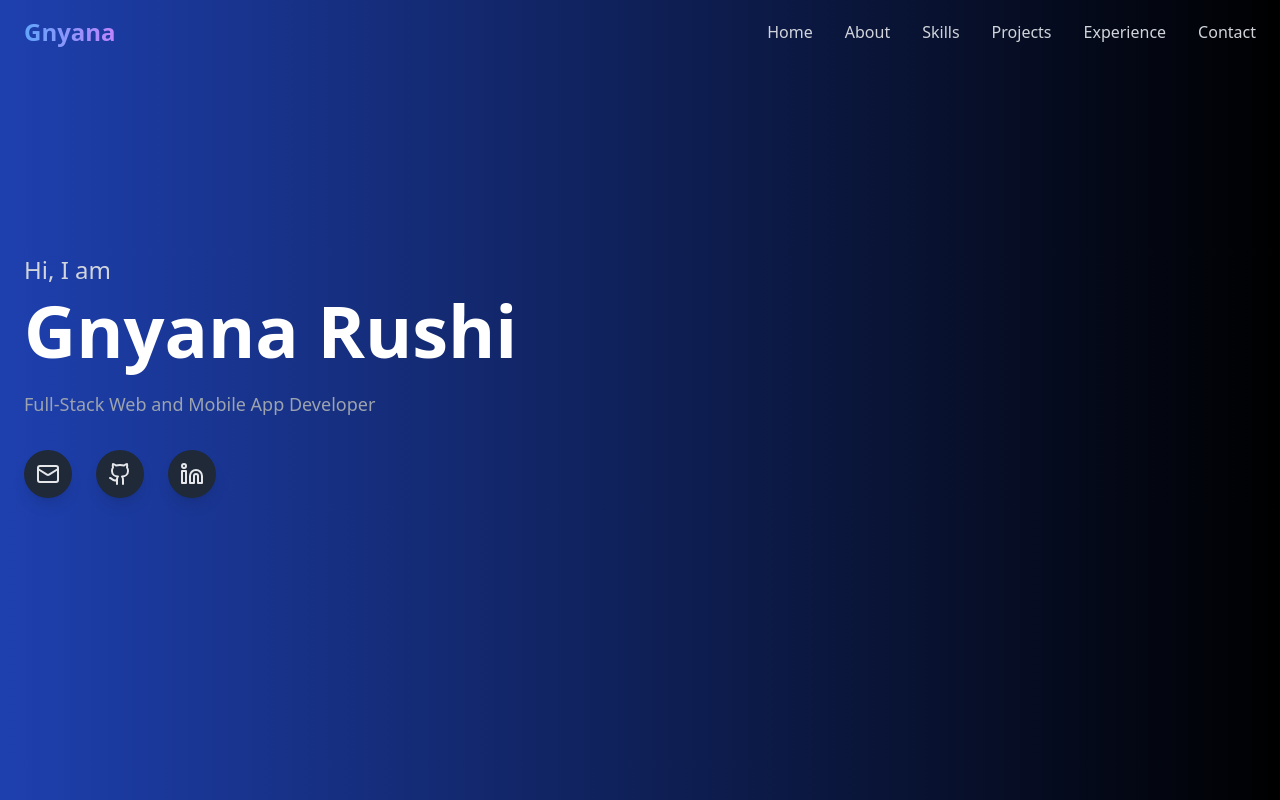
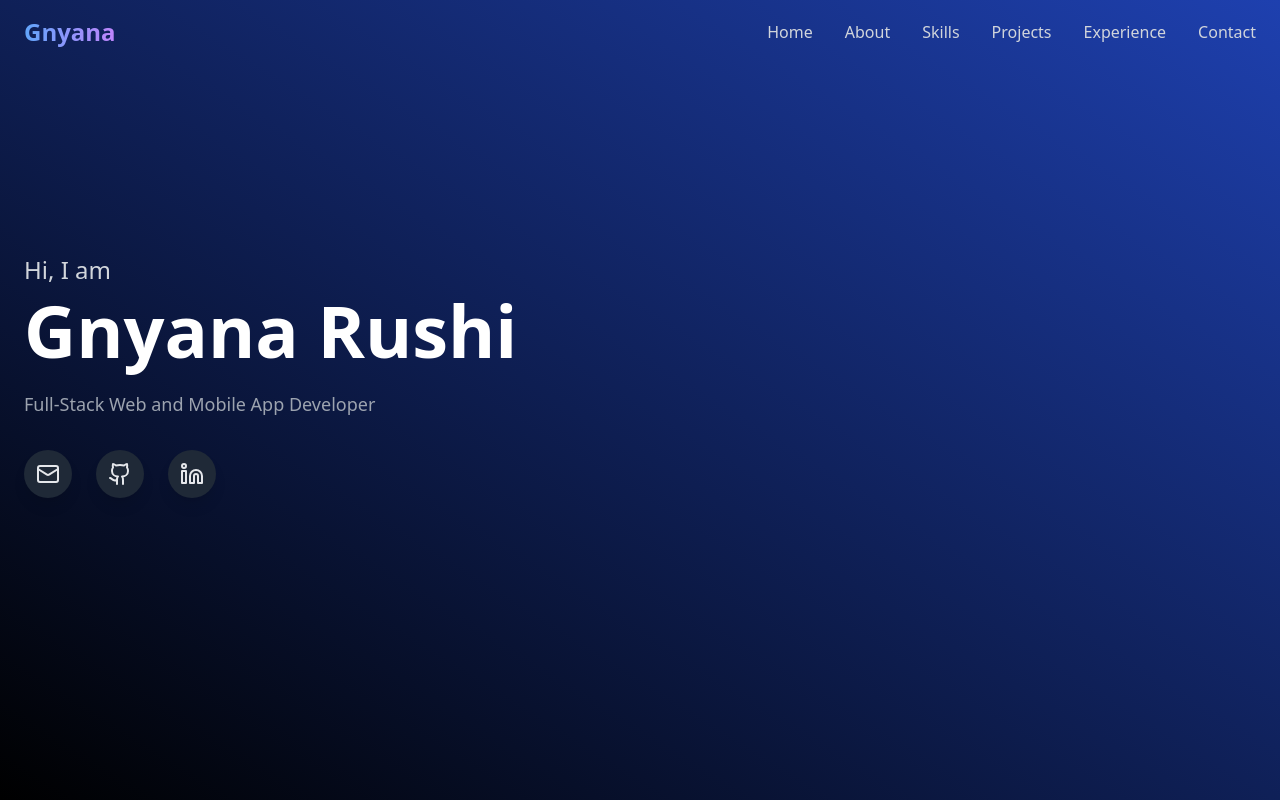
Before and after one commit to gnyanarushi/portfolio, a React (Vite) app: page / in a window 1280 px wide. Shown: the top 800 px of the page. Built offline with nearby package versions, Linux system fonts and the light colour scheme.

Commit message:
modified-bg-color

```diff
--- a/src/components/Hero.jsx
+++ b/src/components/Hero.jsx
@@ -10,7 +10,7 @@ const Hero = () => {
   };
 
   return (
-    <section id="home" className="min-h-screen flex items-center justify-start bg-gradient-to-r from-blue-800 to-black-900">
+    <section id="home" className="min-h-screen flex items-center justify-start  bg-gradient-to-bl from-blue-800 to-black-900">
       <div className="container mx-auto px-6 py-20 flex items-center min-h-screen">
         <div className="max-w-4xl animate-hero-entrance text-left">
           <h2 className="text-2xl text-gray-300 mb-2 font-medium">Hi, I am</h2>
```
